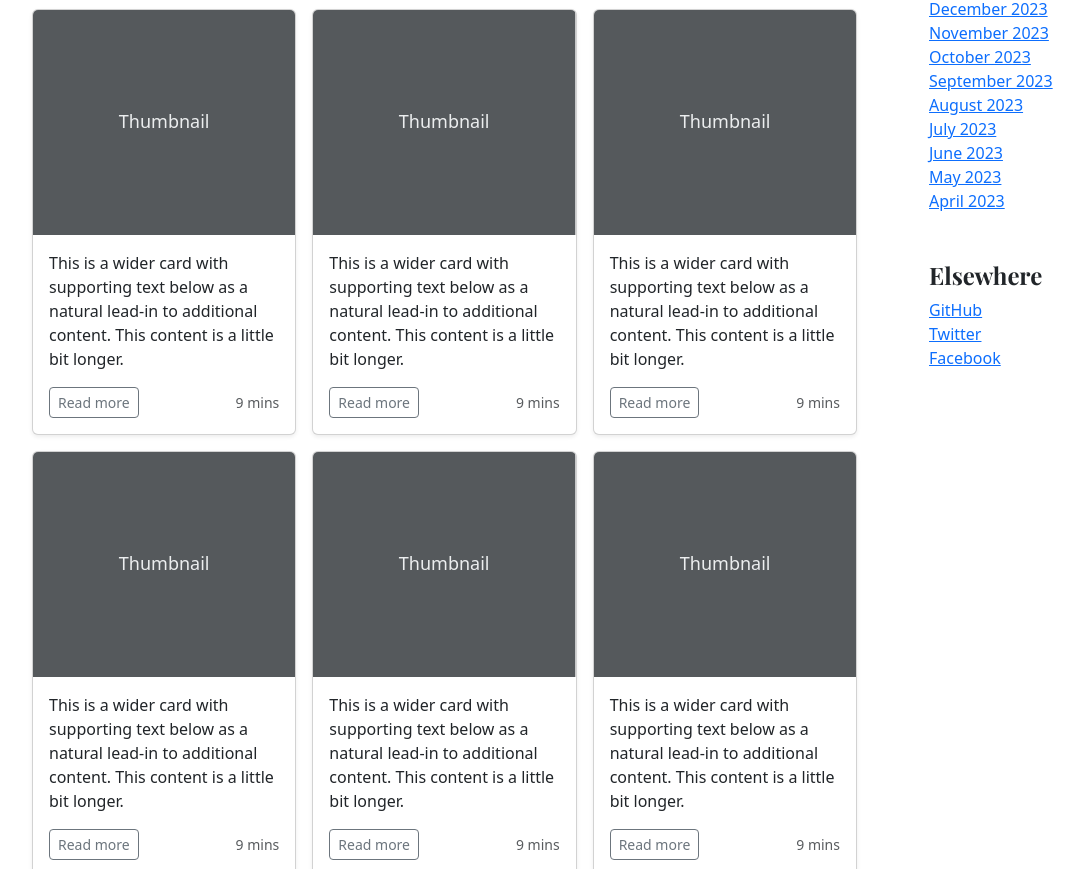
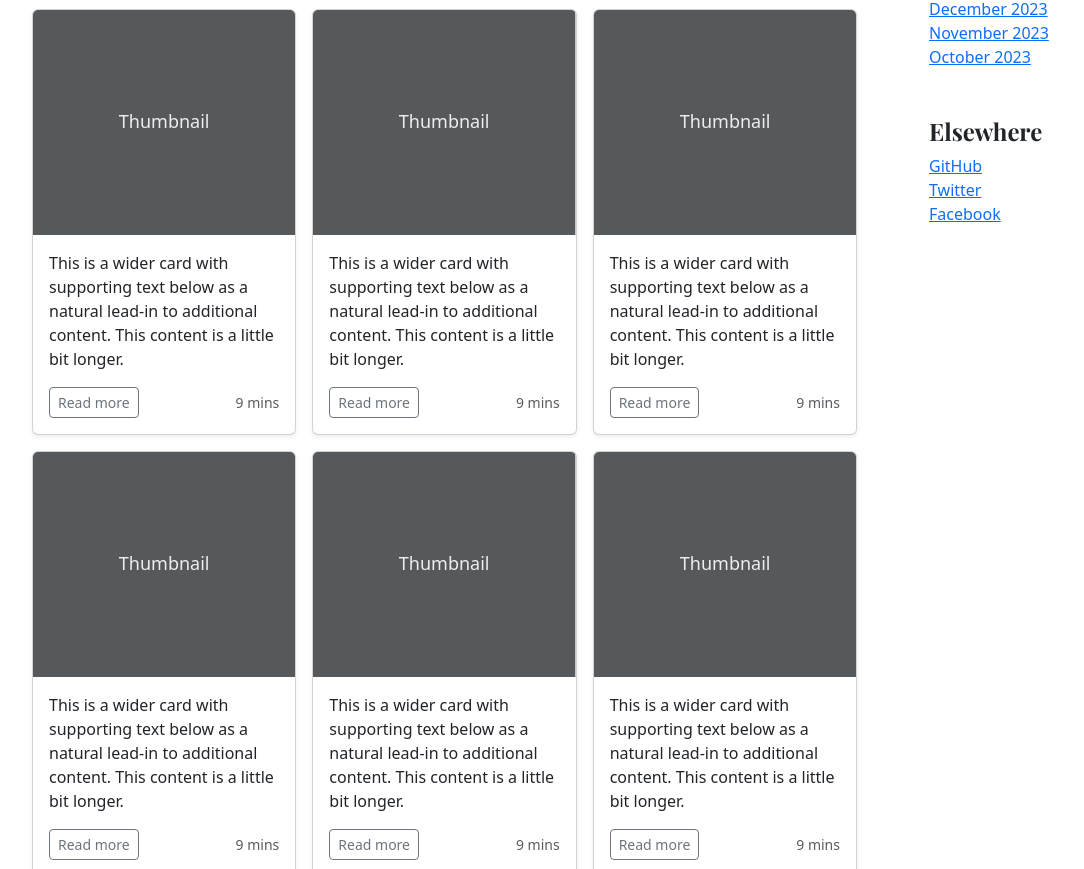
Before and after one commit to DauletBai/news-portal-template, a plain HTML site: page index.html in a window 1280 px wide. Shown: the part 1122-1991 px from the top of the page, without its empty margins (50-1134 px from the left). Drawn offline with nearby package versions, Linux system fonts and the light colour scheme.

Commit message:
Editing README.md

```diff
--- a/index.html
+++ b/index.html
@@ -585,19 +585,13 @@
                 <li><a href="#">December 2023</a></li>
                 <li><a href="#">November 2023</a></li>
                 <li><a href="#">October 2023</a></li>
-                <li><a href="#">September 2023</a></li>
-                <li><a href="#">August 2023</a></li>
-                <li><a href="#">July 2023</a></li>
-                <li><a href="#">June 2023</a></li>
-                <li><a href="#">May 2023</a></li>
-                <li><a href="#">April 2023</a></li>
               </ol>
             </div>
 
             <div class="p-4">
               <h4 class="fst-normal">Elsewhere</h4>
               <ol class="list-unstyled">
-                <li><a href="https://github.com/DauletBai">GitHub</a></li>
+                <li><a href="https://github.com/DauletBai/news-portal-template">GitHub</a></li>
                 <li><a href="#">Twitter</a></li>
                 <li><a href="#">Facebook</a></li>
               </ol>
```
Also changed, not shown: assets/img/dark.png (added), assets/img/light.png (renamed from assets/img/screenshot-01.png), assets/img/screen00.png (deleted), 1 other file.
